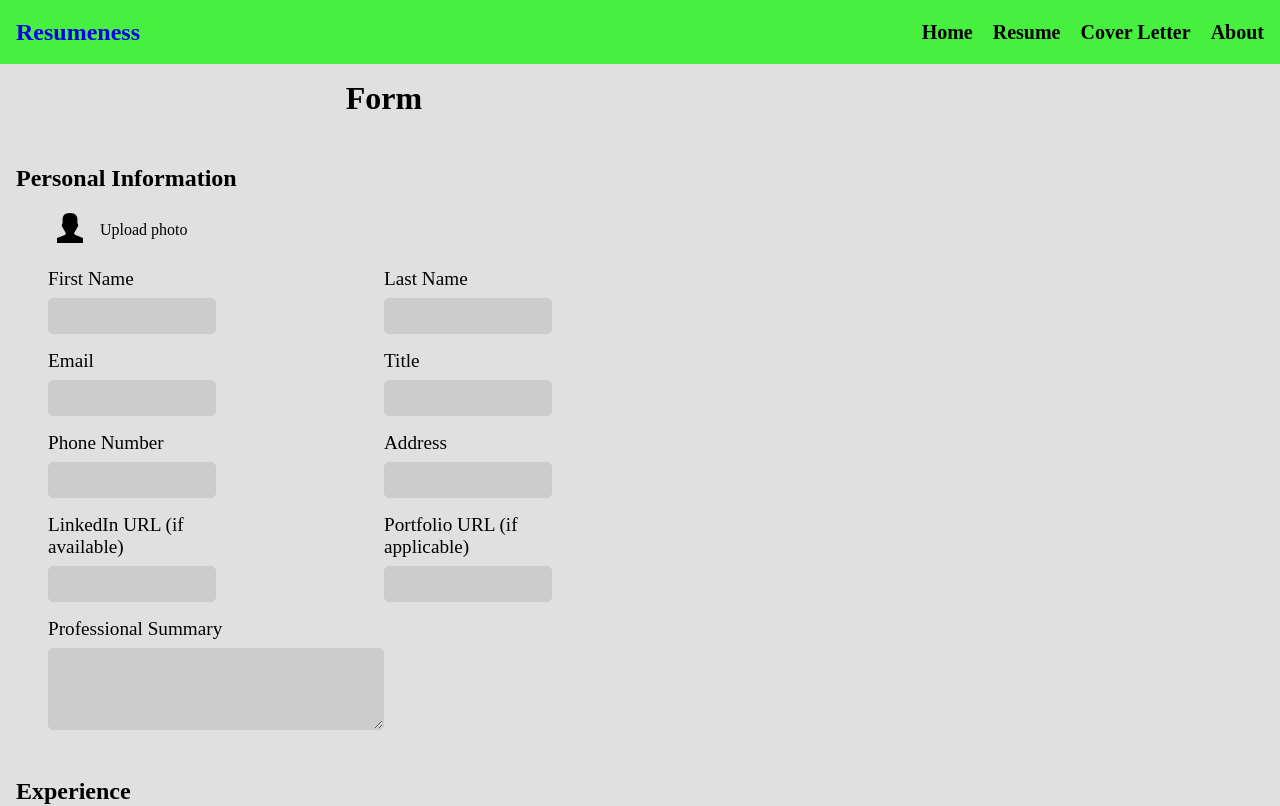
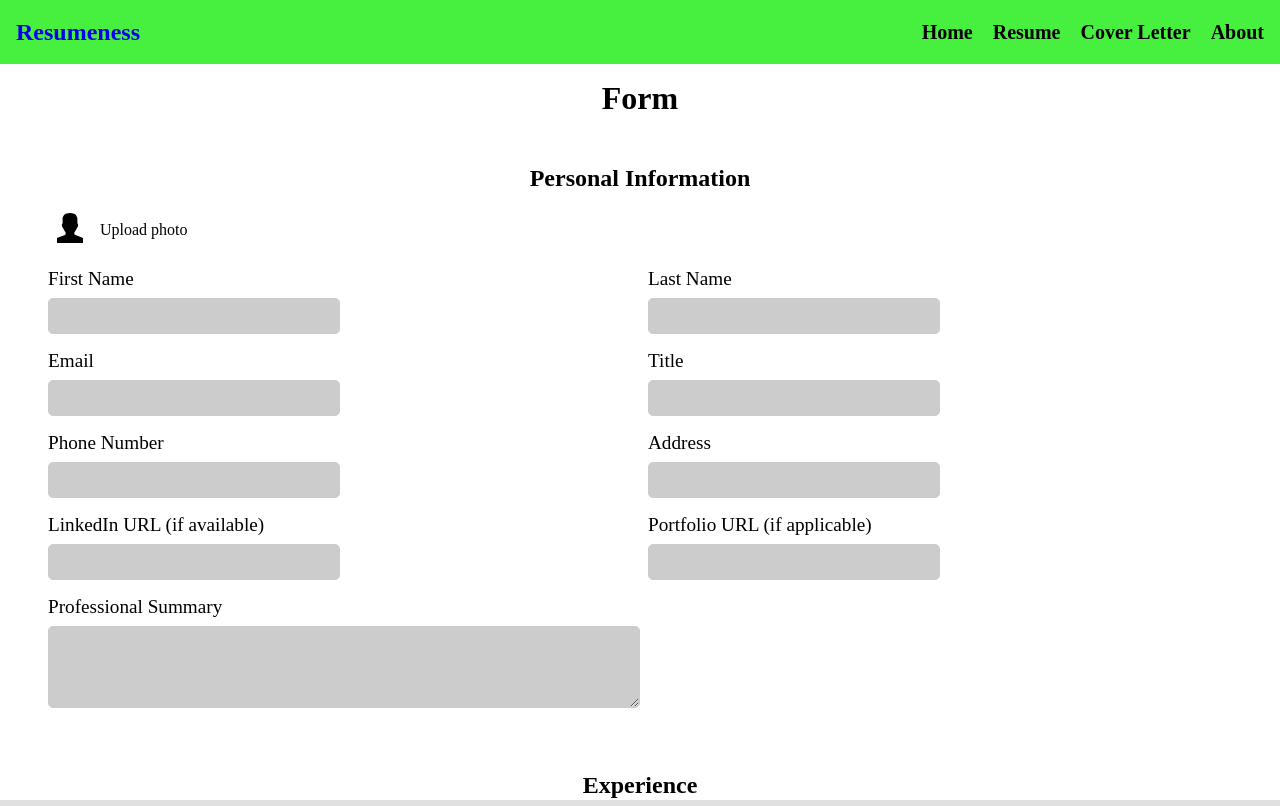
Before and after one commit to The-White-Hats/Resumeness, a React (Vite) app: page /resume in a window 1280 px wide. Shown: the top 806 px of the page. Built offline with nearby package versions, Linux system fonts and the light colour scheme.

Commit message:
change the basis of the form style

```diff
--- a/src/pages/resume/sub/form/Form.scss
+++ b/src/pages/resume/sub/form/Form.scss
@@ -1,13 +1,16 @@
 $input-color: #cccccc;
 
 .form-wrapper {
-    width: 60%;
+    flex: 1;
+    height: 92vh;
+    overflow-y: scroll;
+    background-color: white;
+    // margin-bottom: 3rem;
 
     .title {
         font-size: 2rem;
         font-weight: 600;
         padding: 1rem;
-        margin-bottom: 1rem;
         text-align: center;
     }
 
@@ -16,7 +19,8 @@ $input-color: #cccccc;
         .sub-title {
             font-size: 1.5rem;
             font-weight: 600;
-            padding: 1rem;
+            text-align: center;
+            margin: 2rem 0px 1rem 0px;
         }
         label {
             font-size: 1.2rem;
@@ -41,6 +45,7 @@ $input-color: #cccccc;
             grid-template-columns: 1fr 1fr;
             padding-block: 1rem;
             padding-inline: 3rem;
+            column-gap: 1rem;
             .big {
                 grid-column: 1/3;
             }
@@ -94,5 +99,33 @@ $input-color: #cccccc;
                 }
             }
         }
+
+        .img-file-container{
+            display: flex;
+            flex-direction: row;
+            justify-content: flex-start;
+            align-items: center;
+            padding-left: 50px;
+            cursor: pointer;
+            width: 190px;
+
+            .text{
+              margin-left: 10px;
+            }
+
+            .img-container{
+              transition: all .8s ease-in-out;
+            }
+
+            &:hover .img-container{
+              transform: scale(1.1);
+            }
+
+            .file{
+              position: absolute;
+              opacity: 0;
+              cursor: pointer;
+            }
+          }
     }
 }
--- a/src/pages/resume/sub/form/form.css
+++ b/src/pages/resume/sub/form/form.css
@@ -1,17 +1,20 @@
 .form-wrapper {
-  width: 60%;
+  flex: 1;
+  height: 92vh;
+  overflow-y: scroll;
+  background-color: white;
 }
 .form-wrapper .title {
   font-size: 2rem;
   font-weight: 600;
   padding: 1rem;
-  margin-bottom: 1rem;
   text-align: center;
 }
 .form-wrapper form .sub-title {
   font-size: 1.5rem;
   font-weight: 600;
-  padding: 1rem;
+  text-align: center;
+  margin: 2rem 0px 1rem 0px;
 }
 .form-wrapper form label {
   font-size: 1.2rem;
@@ -35,6 +38,7 @@
   grid-template-columns: 1fr 1fr;
   padding-block: 1rem;
   padding-inline: 3rem;
+  column-gap: 1rem;
 }
 .form-wrapper form .Form .big {
   grid-column: 1/3;
@@ -87,14 +91,8 @@
 }
 .form-wrapper form .Form .form-element .sub-form button img {
   width: 100%;
-}/*# sourceMappingURL=Form.css.map */
-
-
-
-
-
-
-.img-file-container{
+}
+.form-wrapper form .img-file-container {
   display: flex;
   flex-direction: row;
   justify-content: flex-start;
@@ -103,16 +101,16 @@
   cursor: pointer;
   width: 190px;
 }
-.text{
+.form-wrapper form .img-file-container .text {
   margin-left: 10px;
 }
-.img-container{
-  transition: all .8s ease-in-out;
+.form-wrapper form .img-file-container .img-container {
+  transition: all 0.8s ease-in-out;
 }
-.img-file-container:hover .img-container{
+.form-wrapper form .img-file-container:hover .img-container {
   transform: scale(1.1);
 }
-.file{
+.form-wrapper form .img-file-container .file {
   position: absolute;
   opacity: 0;
   cursor: pointer;
```
